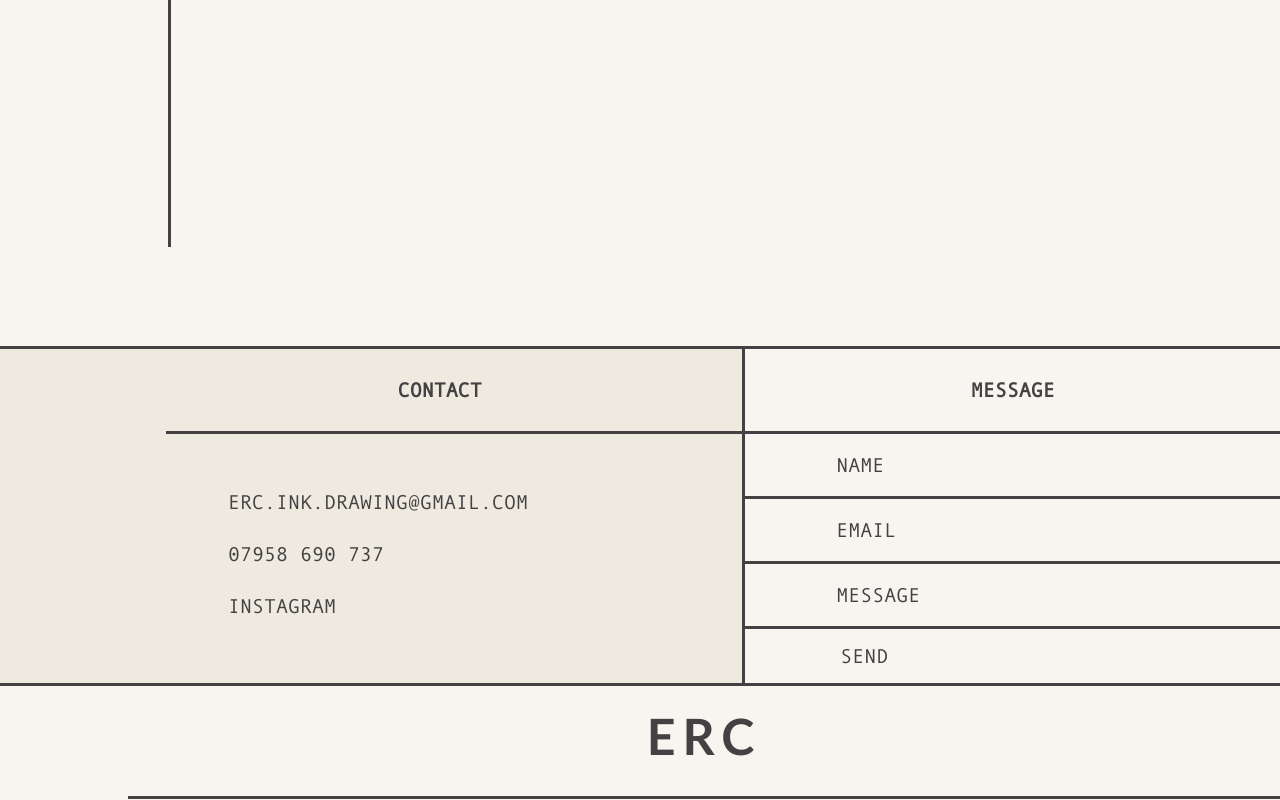
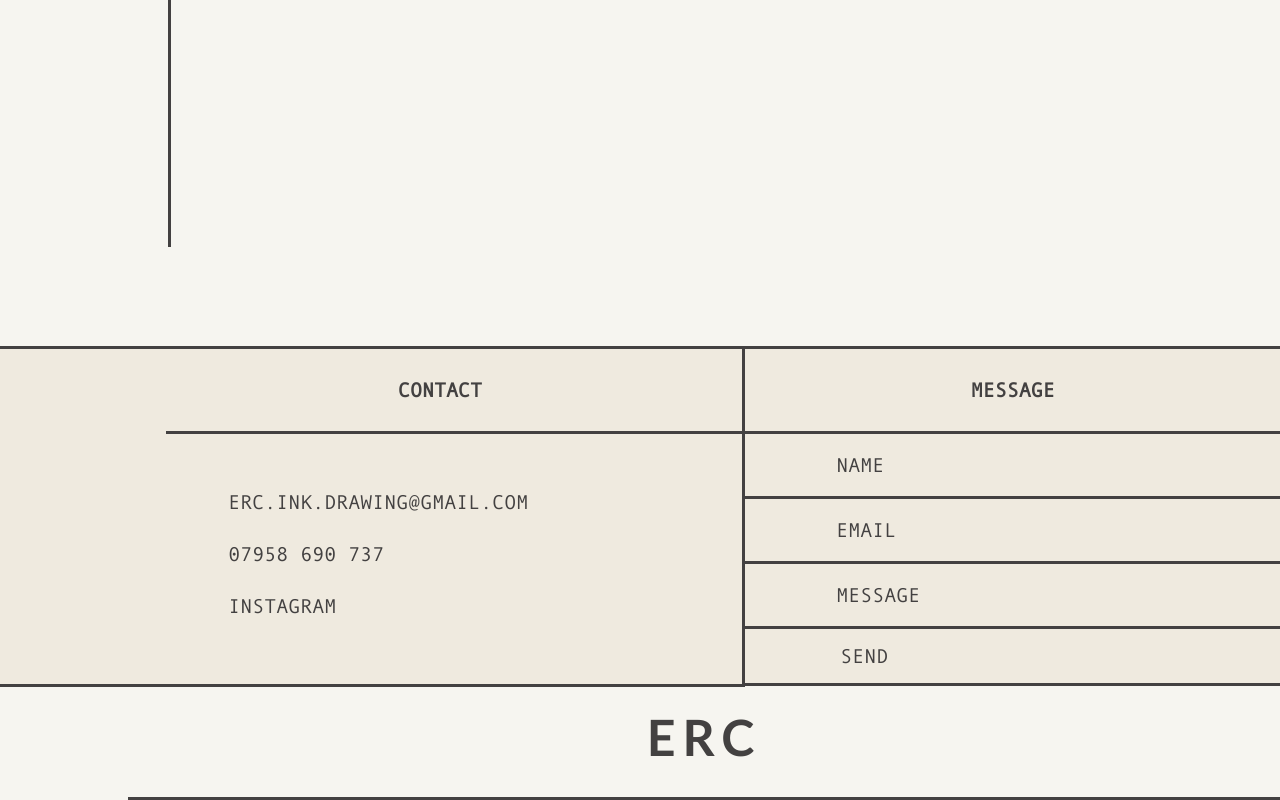
Before and after one commit to elliercottrell/test, a React (Create React App) app: page /pjf in a window 1280 px wide. Shown: the part 773-1573 px from the top of the page. Built offline with nearby package versions, Linux system fonts and the light colour scheme.

Commit message:
fixing responsive alignments

```diff
--- a/src/Components/Contact.css
+++ b/src/Components/Contact.css
@@ -55,7 +55,7 @@ a {
     margin-left: -220px;
   }
   .text {
-    padding: 16.6px;
+    padding: 16.8px;
     margin: 10px;
   }
 }
--- a/src/Components/Form.css
+++ b/src/Components/Form.css
@@ -59,13 +59,15 @@ input::placeholder {
 
 @media (min-width: 990px) {
   .contactForm {
+    margin-top: 50px;
     display: inline;
     position: absolute;
+    background-color: #efeadf;
   }
 
   .messageHeading {
     margin-left: 0%;
-    margin-top: 50px;
+    background-color: #efeadf;
   }
 
   .name,
@@ -75,5 +77,6 @@ input::placeholder {
     margin-left: 0%;
     text-indent: 17%;
     width: 100%;
+    background-color: #efeadf;
   }
 }
--- a/src/Components/Gallery.css
+++ b/src/Components/Gallery.css
@@ -59,14 +59,13 @@
 
   .largeImageWrap {
     overflow: hidden;
-    top: 0;
-    bottom: 0;
     background-color: #f6f5f0;
     display: flex;
-    justify-content: flex-end;
-    margin-right: 100px;
+    justify-content: center;
+    margin-left: 7%;
     margin-top: 0px;
     padding-top: 100px;
+    z-index: 9;
   }
 
   .fullScreenImage img {
--- a/src/Components/Header.css
+++ b/src/Components/Header.css
@@ -26,6 +26,7 @@ h1 {
     position: fixed;
     width: 20%;
     background-color: transparent;
+    z-index: 10;
   }
 
   h1 {
```
